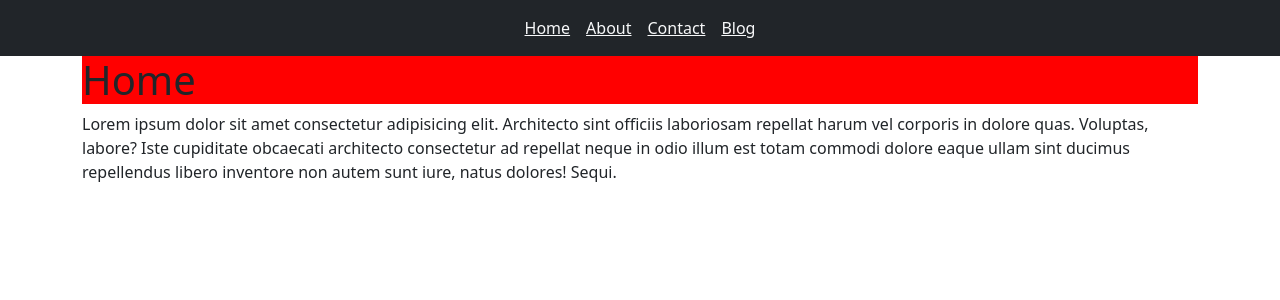
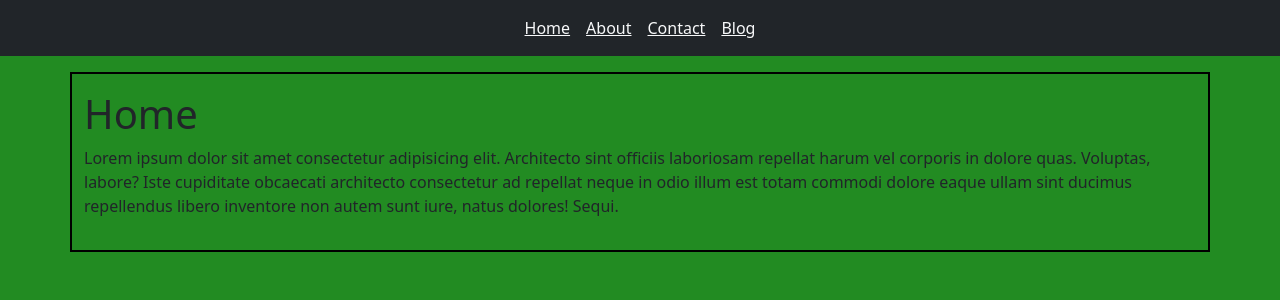
Before and after one commit to jonpfluger/00-vite-sandbox, a React (Vite) app: page / in a window 1280 px wide. Shown: the top 300 px of the page. Built offline with nearby package versions, Linux system fonts and the light colour scheme.

Commit message:
override bootstrap with custom css

```diff
--- a/src/app.css
+++ b/src/app.css
@@ -1,3 +1,10 @@
-h1 {
-  background: red;
+#root {
+  background: forestgreen;
+  height: 100vh;
 }
+
+.container {
+  border: 2px solid black;
+  margin: 1rem;
+  padding: 1rem;
+}
```
